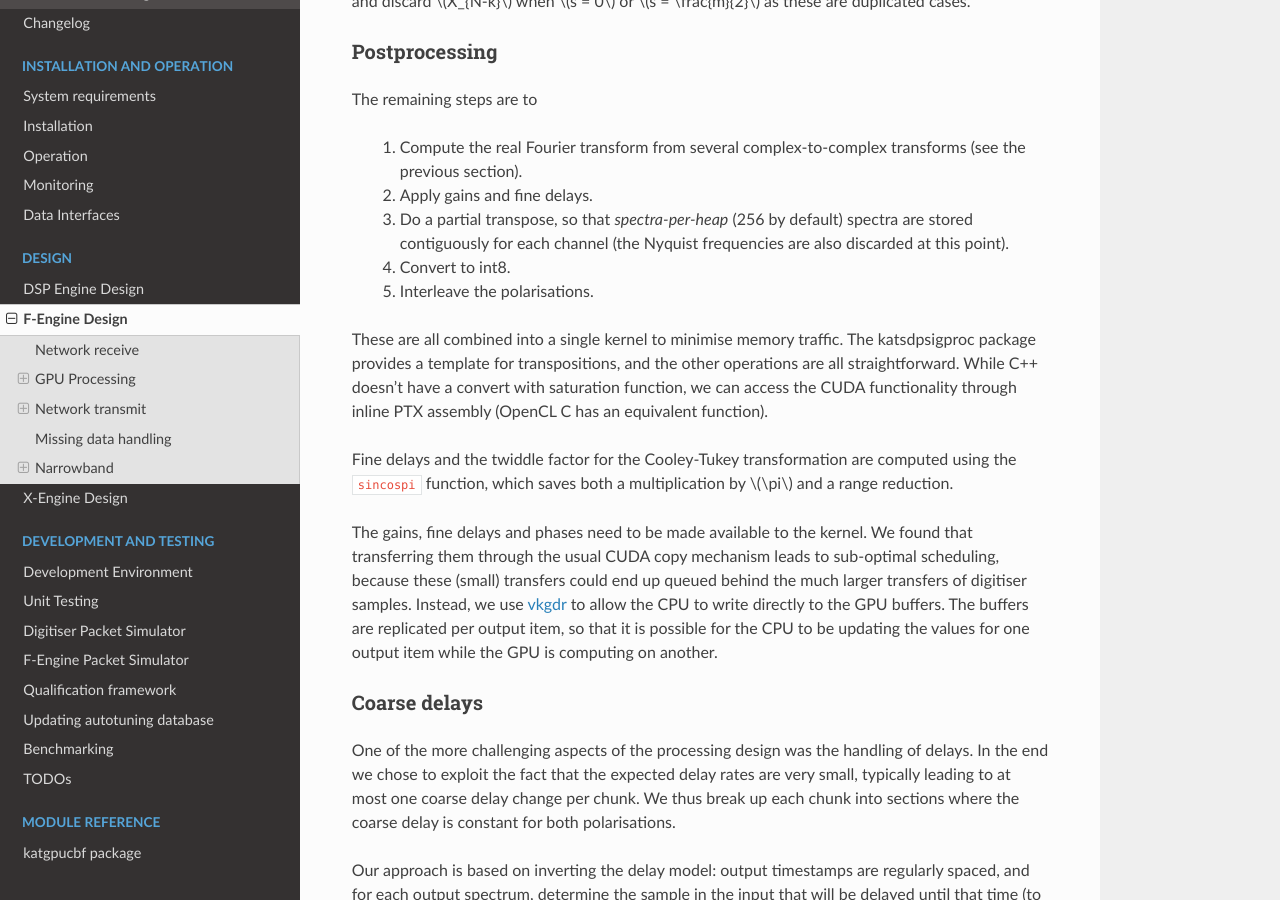
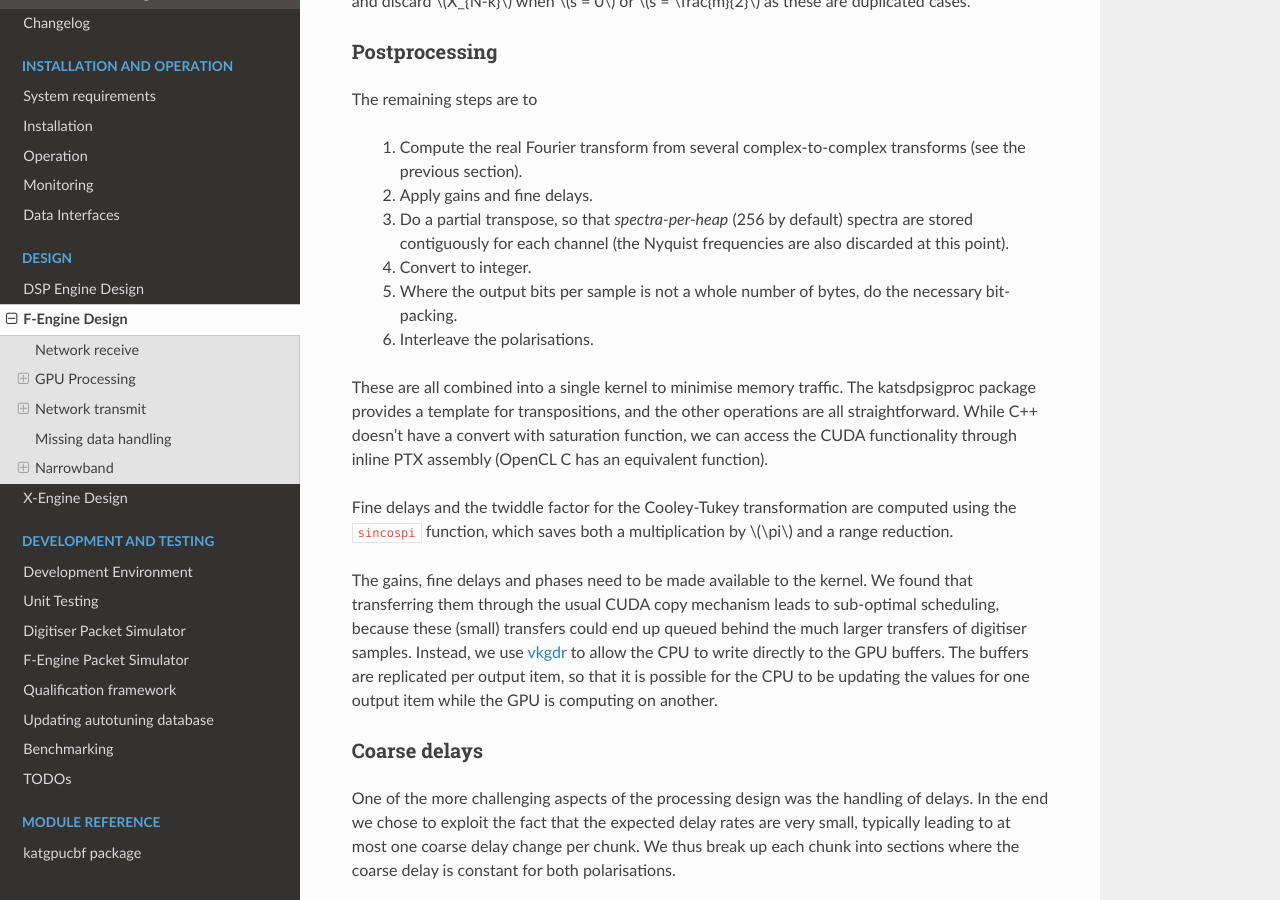
Before and after one commit to ska-sa/katgpucbf, a Sphinx documentation site: the page built from doc/fgpu.design.rst, in a window 1280 px wide and 900 px high, scrolled down 7644 px. Built offline with Sphinx 7.4.7 and the Read the Docs theme 2.0.0, drawn with Linux system fonts in a browser that asks for light colours; a script that is not in the unit is left out; the version number could not be read and is left out.

Commit message:
Update fgpu design for 4-bit output option

```diff
--- a/doc/fgpu.design.rst
+++ b/doc/fgpu.design.rst
@@ -375,8 +375,10 @@ The remaining steps are to
  3. Do a partial transpose, so that *spectra-per-heap* (256 by default) spectra
     are stored contiguously for each channel (the Nyquist frequencies are also
     discarded at this point).
- 4. Convert to int8.
- 5. Interleave the polarisations.
+ 4. Convert to integer.
+ 5. Where the output bits per sample is not a whole number of bytes, do the
+    necessary bit-packing.
+ 6. Interleave the polarisations.
 
 These are all combined into a single kernel to minimise memory traffic. The
 katsdpsigproc package provides a template for transpositions, and the other
```
